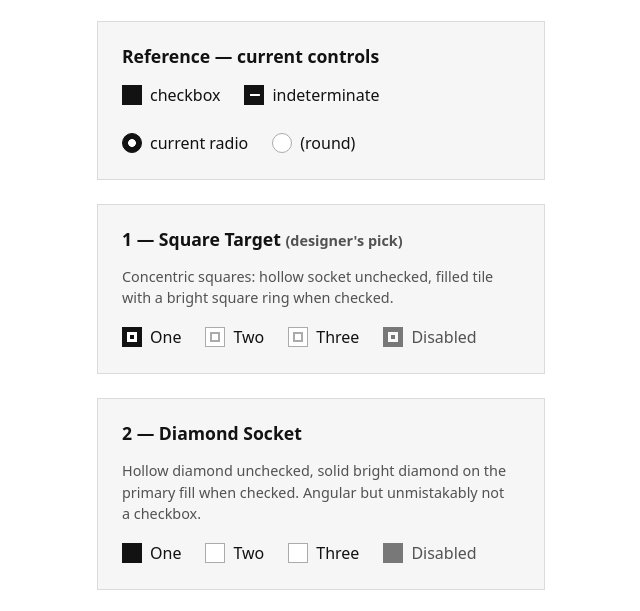
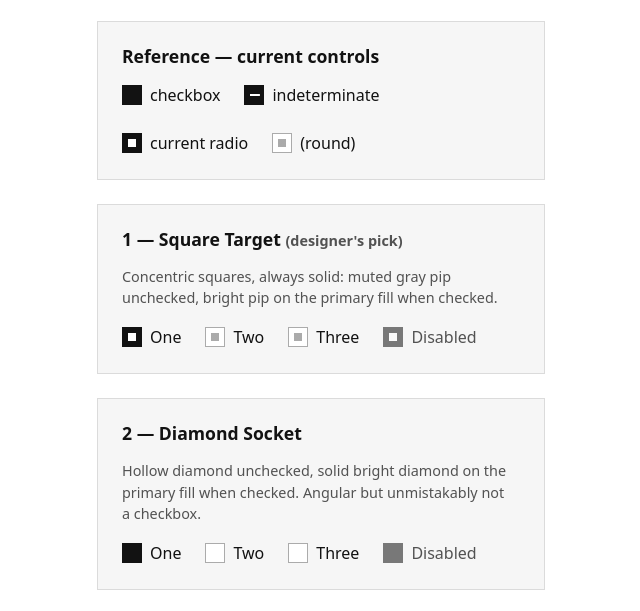
Before and after one commit to akonwi/mica, a plain HTML site: page mockups/radio.html in a window 1280 px wide. Shown: the part 129-740 px from the top of the page, without its empty margins (319-959 px from the left). Drawn offline with Linux system fonts and the light colour scheme.

Commit message:
radio: square target is the default — solid pip in every state
Designer-consulted, user-selected from three mockups (target/diamond/
aperture), then refined: solid muted pip unchecked, solid on-primary
pip on primary fill checked. Completes the checked-state grammar:
checkbox = fill + glyph, radio = fill + pip, switch = fill + block.
Round radio documented as a theme at the point of change.

Verified both modes: radius 0, 8px pip, border-strong unchecked /
on-primary checked, primary fill inverts.

```diff
--- a/mica.css
+++ b/mica.css
@@ -540,14 +540,27 @@
     }
   }
 
+  /* radio: "square target" — a solid pip in every state. muted pip
+     unchecked, bright pip on the primary fill when checked. the round
+     radio is a theme:
+       input[type="radio"] {
+         border-radius: var(--radius-full);
+         background-image: radial-gradient(circle closest-side,
+           var(--color-on-primary) 40%, transparent 46%);
+       } */
   :where(input[type="radio"]) {
-    border-radius: var(--radius-full);
+    background-image: linear-gradient(
+      var(--color-border-strong),
+      var(--color-border-strong)
+    );
+    background-position: center;
+    background-size: 8px 8px;
+    background-repeat: no-repeat;
 
     &:checked {
-      background-image: radial-gradient(
-        circle closest-side,
-        var(--color-on-primary) 40%,
-        transparent 46%
+      background-image: linear-gradient(
+        var(--color-on-primary),
+        var(--color-on-primary)
       );
     }
   }
--- a/mockups/radio.html
+++ b/mockups/radio.html
@@ -21,20 +21,22 @@
     /* ---- concept 1: square target ------------------------------- */
     input.r1 {
       border-radius: 0;
-      background-image:
-        linear-gradient(var(--color-surface), var(--color-surface)),
-        linear-gradient(var(--color-border-strong), var(--color-border-strong));
+      background-image: linear-gradient(
+        var(--color-border-strong),
+        var(--color-border-strong)
+      );
       background-position: center;
-      background-size: 6px 6px, 10px 10px;
+      background-size: 8px 8px;
       background-repeat: no-repeat;
     }
     input.r1:checked {
       border-color: var(--color-primary);
       background-color: var(--color-primary);
-      background-image:
-        linear-gradient(var(--color-primary), var(--color-primary)),
-        linear-gradient(var(--color-on-primary), var(--color-on-primary));
-      background-size: 4px 4px, 10px 10px;
+      background-image: linear-gradient(
+        var(--color-on-primary),
+        var(--color-on-primary)
+      );
+      background-size: 8px 8px;
     }
 
     /* ---- concept 2: diamond socket ------------------------------- */
@@ -107,8 +109,8 @@
     <div class="panel">
       <m-vstack gap="md">
         <h2>1 — Square Target <span class="note">(designer's pick)</span></h2>
-        <p class="note">Concentric squares: hollow socket unchecked, filled tile
-        with a bright square ring when checked.</p>
+        <p class="note">Concentric squares, always solid: muted gray pip
+        unchecked, bright pip on the primary fill when checked.</p>
         <m-hstack gap="lg" wrap>
           <label><input type="radio" class="r1" name="c1" checked /> One</label>
           <label><input type="radio" class="r1" name="c1" /> Two</label>
```
